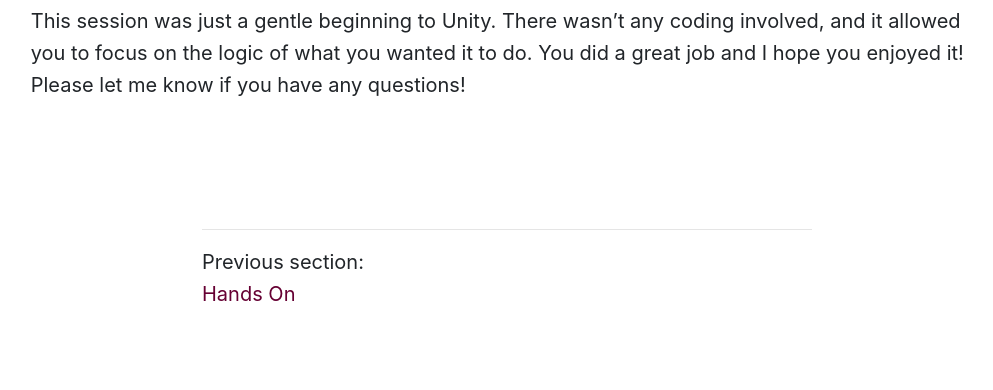
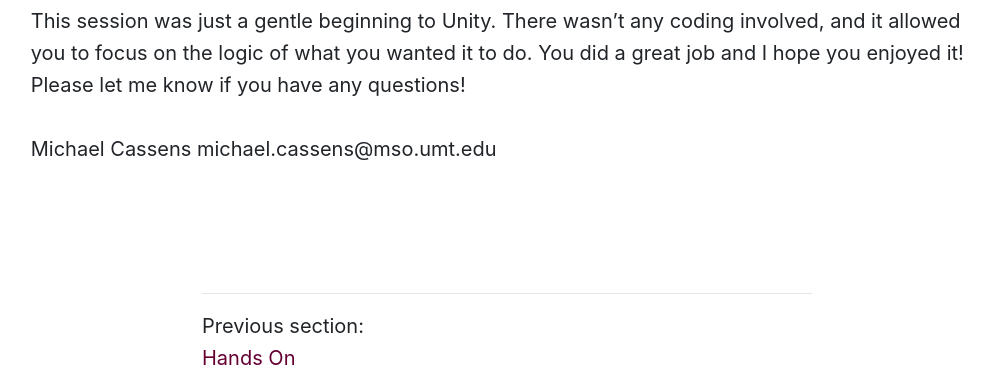
Before and after one commit to Montana-Media-Arts/InnovateHS-Spring2020, a Jekyll site: the page built from modules/session-1/_posts/2017-12-30-conclusions.md, in a window 1280 px wide, cut to the strip 868-1258 px from the top of the page. Shown: the whole strip, without its empty margins (133-1126 px from the left). Built offline with Jekyll 4.4.1, drawn with Linux system fonts in a browser that asks for light colours; nearby versions of some CDN libraries; before the commit the page ends 1194 px from its top, so only the background shows below that.

Commit message:
Update 2017-12-30-conclusions.md

```diff
--- a/modules/session-1/_posts/2017-12-30-conclusions.md
+++ b/modules/session-1/_posts/2017-12-30-conclusions.md
@@ -8,3 +8,6 @@ module: 1
 <iframe width="560" height="315" src="https://www.youtube.com/embed/Fyeilx4bhlw" frameborder="0" allow="accelerometer; autoplay; encrypted-media; gyroscope; picture-in-picture" allowfullscreen></iframe>
 
 This session was just a gentle beginning to Unity.  There wasn't any coding involved, and it allowed you to focus on the logic of what you wanted it to do.  You did a great job and I hope you enjoyed it!  Please let me know if you have any questions!
+
+Michael Cassens
+michael.cassens@mso.umt.edu
```
